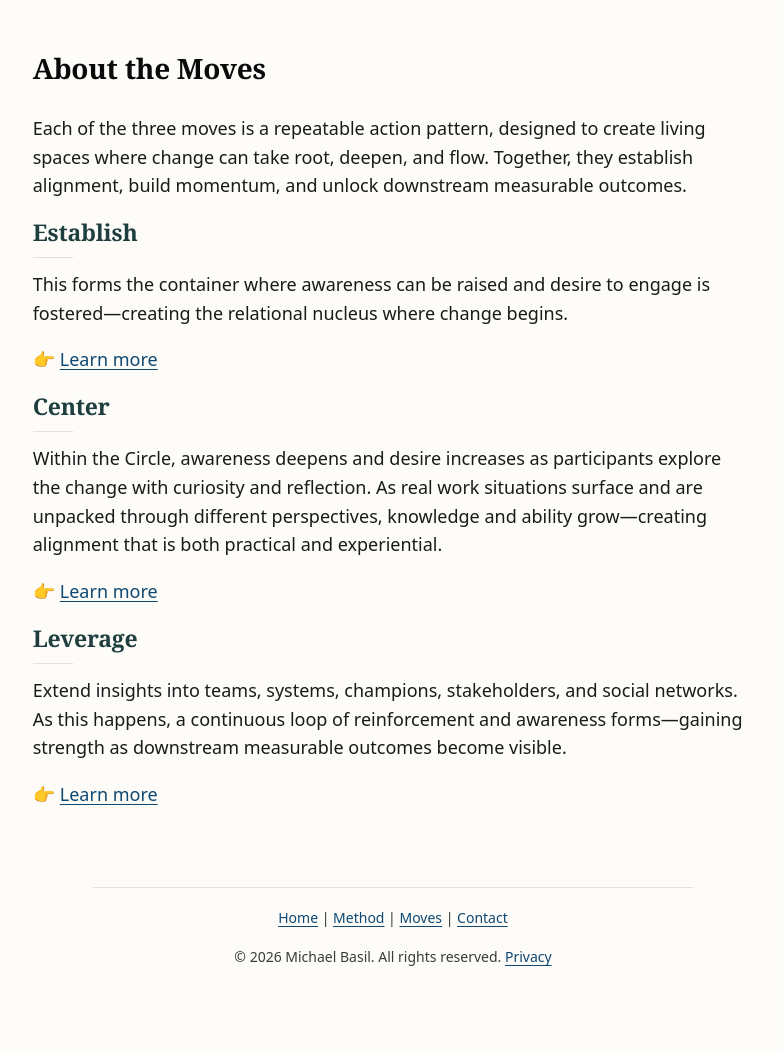
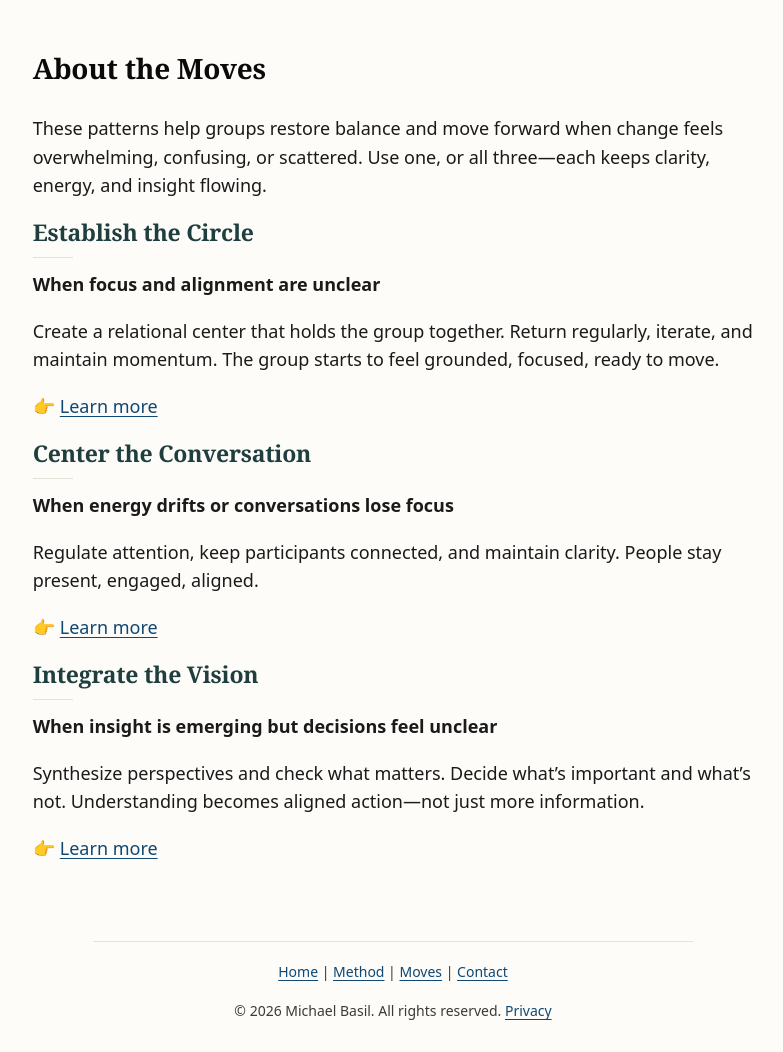
Before and after one commit to basil-family-lab/circle, a Jekyll site: the page built from moves.md, in a window 1280 px wide. Shown: the whole page, without its empty margins (247-1030 px from the left). Built offline with Jekyll 4.4.1, drawn with Linux system fonts in a browser that asks for light colours; before the commit the page ends 998 px from its top, so only the background shows below that.

Commit message:
refactor: verbiage

```diff
--- a/moves.md
+++ b/moves.md
@@ -1,29 +1,35 @@
 ---
 layout: default
 title: About the Moves
-description: Each of the three moves is a repeatable action pattern, designed to create living spaces where change can take root, deepen, and flow.
+description: Three balancing patterns for working with change.
 permalink: /moves/
 css_id: moves
 ---
 
 # About the Moves
 
-Each of the three moves is a repeatable action pattern, designed to create living spaces where change can take root, deepen, and flow. Together, they establish alignment, build momentum, and unlock downstream measurable outcomes.
+These patterns help groups restore balance and move forward when change feels overwhelming, confusing, or scattered. Use one, or all three—each keeps clarity, energy, and insight flowing.
 
-## Establish
+## Establish the Circle
 
-This forms the container where awareness can be raised and desire to engage is fostered—creating the relational nucleus where change begins.
+**When focus and alignment are unclear**
+
+Create a relational center that holds the group together. Return regularly, iterate, and maintain momentum. The group starts to feel grounded, focused, ready to move.
 
 👉 [Learn more](/establish/){: data-ga-event="learn_more" data-ga-label="moves_to_establish"}
 
-## Center
+## Center the Conversation
 
-Within the Circle, awareness deepens and desire increases as participants explore the change with curiosity and reflection. As real work situations surface and are unpacked through different perspectives, knowledge and ability grow—creating alignment that is both practical and experiential.
+**When energy drifts or conversations lose focus**
+
+Regulate attention, keep participants connected, and maintain clarity. People stay present, engaged, aligned.
 
 👉 [Learn more](/center/){: data-ga-event="learn_more" data-ga-label="moves_to_center"}
 
-## Leverage
+## Integrate the Vision
 
-Extend insights into teams, systems, champions, stakeholders, and social networks. As this happens, a continuous loop of reinforcement and awareness forms—gaining strength as downstream measurable outcomes become visible.
+**When insight is emerging but decisions feel unclear**
 
-👉 [Learn more](/leverage/){: data-ga-event="learn_more" data-ga-label="moves_to_leverage"}
+Synthesize perspectives and check what matters. Decide what’s important and what’s not. Understanding becomes aligned action—not just more information.
+
+👉 [Learn more](/integrate/){: data-ga-event="learn_more" data-ga-label="moves_to_integrate"}
```
Also changed, not shown: center.md (+2 -2 lines), index.md (+0 -2 lines), integrate.md (added, +11 -0 lines), leverage.md (deleted, +0 -11 lines), method.md (+20 -4 lines).
